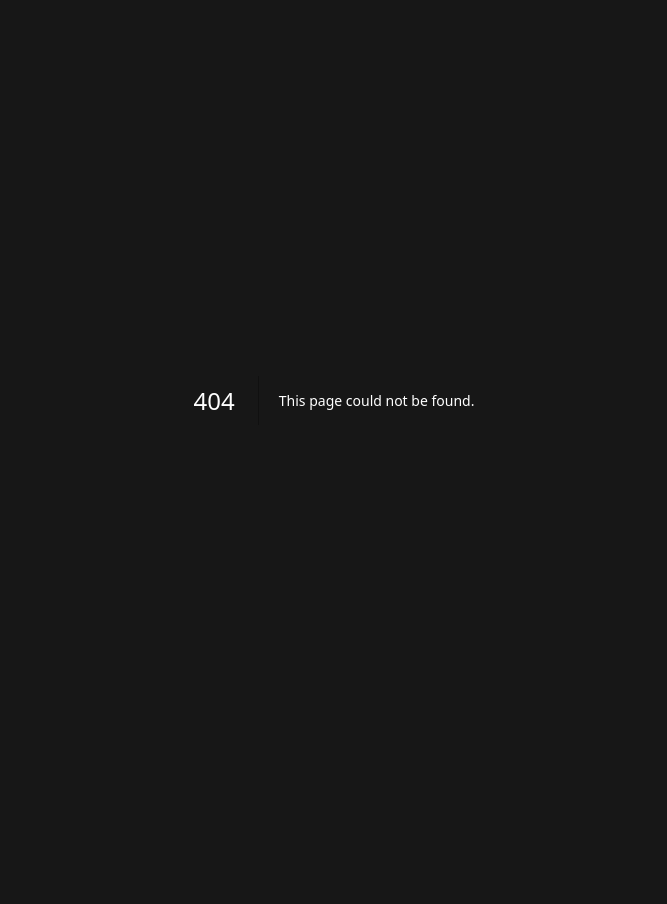
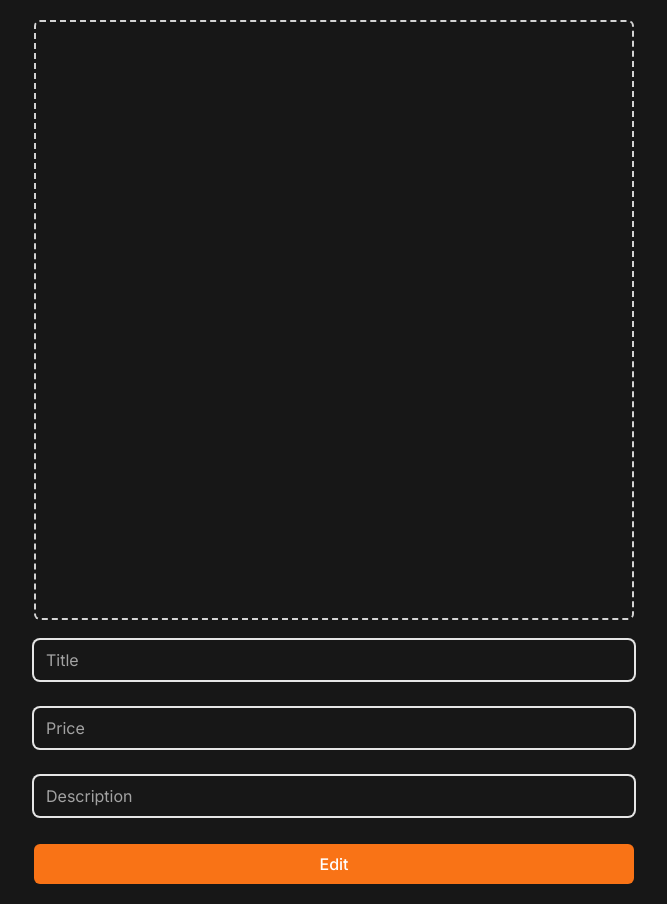
Before and after one commit to Yunsuyeong/c_market, a Next.js app: page /products/1/edit in a window 1280 px wide. Before the commit this address had no page. Shown: the whole page, without its empty margins (306-973 px from the left). Before the commit the page ends 800 px from the top, so only its background shows below. Built offline with nearby package versions, Linux system fonts and the light colour scheme.

Commit message:
2024/06/11(Data Cache)

```diff
--- a/app/(tabs)/home/page.tsx
+++ b/app/(tabs)/home/page.tsx
@@ -2,6 +2,10 @@ import ProductList from "@/components/product-list";
 import client from "@/lib/db";
 import { PlusIcon } from "@heroicons/react/24/solid";
 import Link from "next/link";
+
+//cache - 데이터베이스가 지속적으로 호출되는 것을 방지하기 위해, 한번 호출된 데이터를
+//메모리 상에 저장하고 데이터베이스의 추가 호출 없이 불러올 수 있게 함
+//데이터를 갱신하고 자동, 또는 수동으로 데이터베이스를 새로 호출 할 수 있음
 
 const getInitialProducts = async () => {
   const initialProducts = await client.product.findMany({
@@ -15,10 +19,18 @@ const getInitialProducts = async () => {
     orderBy: {
       createdAt: "desc",
     },
-    take: 1,
   });
   return initialProducts;
 };
+
+export const metadata = {
+  title: "Home",
+};
+
+//NextJs에서는 각 페이지 별로 해당 페이지가 정적인지 동적인지 설정할 수 있음
+//또한, 각 페이지 별로 데이터베이스를 매번 호출할지, 일정 시간마다 호출할지 설정할 수 있음
+
+export const revalidate = 1;
 
 const Products = async () => {
   const initialProducts = await getInitialProducts();
--- /dev/null
+++ b/app/products/[id]/edit/page.tsx
@@ -0,0 +1,77 @@
+"use client";
+
+import Button from "@/components/button";
+import Input from "@/components/input";
+import { zodResolver } from "@hookform/resolvers/zod";
+import { notFound } from "next/navigation";
+import { useForm } from "react-hook-form";
+import { productSchema, ProductType } from "../../add/schema";
+
+const EditProduct = async ({ params }: { params: { id: string } }) => {
+  const id = Number(params.id);
+  if (isNaN(id)) {
+    return notFound();
+  }
+  const {
+    register,
+    handleSubmit,
+    setValue,
+    setError,
+    formState: { errors },
+  } = useForm<ProductType>({
+    resolver: zodResolver(productSchema),
+  });
+  return (
+    <div>
+      <form className="flex flex-col gap-5 p-5">
+        <label
+          htmlFor="photo"
+          className="flex items-center justify-center flex-col border-neutral-300 border-2 aspect-square
+          text-neutral-300 rounded-md border-dashed cursor-pointer bg-center bg-cover"
+          // style={{ backgroundImage: `url(${preview})` }}
+        >
+          {/* {preview === "" ? (
+            <>
+              <PhotoIcon className="w-28" />
+              <div className="text-sm text-neutral-400">
+                Add the photo
+                {errors.photo?.message}
+              </div>
+            </>
+          ) : null} */}
+        </label>
+        <input
+          type="file"
+          id="photo"
+          name="photo"
+          accept="image/*"
+          className="hidden"
+        />
+        <Input
+          required
+          placeholder="Title"
+          type="text"
+          {...register("title")}
+          errors={[errors.title?.message ?? ""]}
+        />
+        <Input
+          required
+          placeholder="Price"
+          type="number"
+          {...register("price")}
+          errors={[errors.price?.message ?? ""]}
+        />
+        <Input
+          required
+          placeholder="Description"
+          type="text"
+          {...register("description")}
+          errors={[errors.description?.message ?? ""]}
+        />
+        <Button text="Edit" />
+      </form>
+    </div>
+  );
+};
+
+export default EditProduct;
--- a/app/products/[id]/page.tsx
+++ b/app/products/[id]/page.tsx
@@ -4,17 +4,22 @@ import { formatToWon } from "@/lib/utils";
 import { UserIcon } from "@heroicons/react/24/solid";
 import Image from "next/image";
 import Link from "next/link";
-import { notFound } from "next/navigation";
+import { notFound, redirect } from "next/navigation";
+import {
+  revalidatePath,
+  revalidateTag,
+  unstable_cache as nextCache,
+} from "next/cache";
 
 const getIsOwner = async (userId: number) => {
-  const session = await getSession();
+  /*  const session = await getSession();
   if (session.id) {
     return session.id === userId;
-  }
-  return false;
+  } */
+  return true;
 };
 
-const getProduct = async (id: number) => {
+export const getProduct = async (id: number) => {
   const product = await client.product.findUnique({
     where: {
       id,
@@ -31,22 +36,62 @@ const getProduct = async (id: number) => {
   return product;
 };
 
+const getProductTitle = async (id: number) => {
+  const product = await client.product.findUnique({
+    where: {
+      id,
+    },
+    select: {
+      title: true,
+    },
+  });
+  return product;
+};
+
+export const generateMetadata = async ({
+  params,
+}: {
+  params: { id: string };
+}) => {
+  const product = await getCachedProductTitle(Number(params.id));
+  return {
+    title: product?.title,
+  };
+};
+
+const getCachedProduct = nextCache(getProduct, ["product-detail"], {
+  tags: ["product-detail"],
+});
+
+const getCachedProductTitle = nextCache(getProductTitle, ["product-title"], {
+  tags: ["product-title"],
+});
+
 const ProductDetail = async ({ params }: { params: { id: string } }) => {
   const id = Number(params.id);
   if (isNaN(id)) {
     return notFound();
   }
-  const product = await getProduct(id);
+  const product = await getCachedProduct(id);
   if (!product) {
     return notFound();
   }
   const isOwner = await getIsOwner(product.userId);
+  const deleteProduct = async () => {
+    "use server";
+    await client.product.delete({
+      where: {
+        id: product?.id,
+      },
+    });
+    redirect("/");
+  };
   return (
     <div>
       <div className="relative aspect-square">
         <Image
           fill
-          src={`${product.photo}/width=500,height=500`}
+          src={`${product.photo}`}
           alt={product.title}
           className="object-cover"
         />
@@ -77,12 +122,23 @@ const ProductDetail = async ({ params }: { params: { id: string } }) => {
           {formatToWon(product.price)}원
         </span>
         {isOwner ? (
-          <button
-            className="bg-red-500 px-5 py-2.5
+          <>
+            <form action={deleteProduct}>
+              <button
+                className="bg-red-500 px-5 py-2.5
         rounded-md text-white font-semibold"
-          >
-            Delete Product
-          </button>
+              >
+                Delete Product
+              </button>
+            </form>
+            <Link
+              href={`/products/${product.id}/edit`}
+              className="bg-green-500 px-5 py-2.5
+        rounded-md text-white font-semibold"
+            >
+              Edit Product
+            </Link>
+          </>
         ) : null}
         <Link
           href={``}
@@ -96,4 +152,17 @@ const ProductDetail = async ({ params }: { params: { id: string } }) => {
   );
 };
 
+export const dynamicParams = true;
+
+export const generateStaticParams = async () => {
+  const products = await client.product.findMany({
+    select: {
+      id: true,
+    },
+  });
+  return products.map((product) => ({
+    id: product.id + "",
+  }));
+};
+
 export default ProductDetail;
--- a/app/products/add/page.tsx
+++ b/app/products/add/page.tsx
@@ -61,7 +61,7 @@ const AddProduct = () => {
     formData.append("title", form.title);
     formData.append("price", form.price + "");
     formData.append("description", form.description);
-    formData.append("photo", form.photo);
+    //formData.append("photo", form.photo);
     const errors = await uploadProduct(formData);
     if (errors) {
       //setError()
--- a/components/list-product.tsx
+++ b/components/list-product.tsx
@@ -15,7 +15,7 @@ const ListProduct = ({ id, title, price, createdAt, photo }: IListProduct) => {
     <Link href={`/products/${id}`} className="flex gap-5">
       <div className="relative size-28 rounded-md overflow-hidden">
         <Image
-          src={`${photo}/width=100,height=100`}
+          src={`${photo}/avatar`}
           alt={title}
           fill
           quality={100}
--- a/components/product-list.tsx
+++ b/components/product-list.tsx
@@ -58,7 +58,7 @@ const ProductList = ({ initialProducts }: IProductList) => {
       {initialProducts.map((product) => (
         <ListProduct key={product.id} {...product} />
       ))}
-      {!isLastPage ? (
+      {/* {!isLastPage ? (
         <span
           ref={trigger}
           style={{
@@ -68,7 +68,7 @@ const ProductList = ({ initialProducts }: IProductList) => {
         >
           {isLoading ? "Loading..." : "Load more"}
         </span>
-      ) : null}
+      ) : null} */}
     </div>
   );
 };
```
